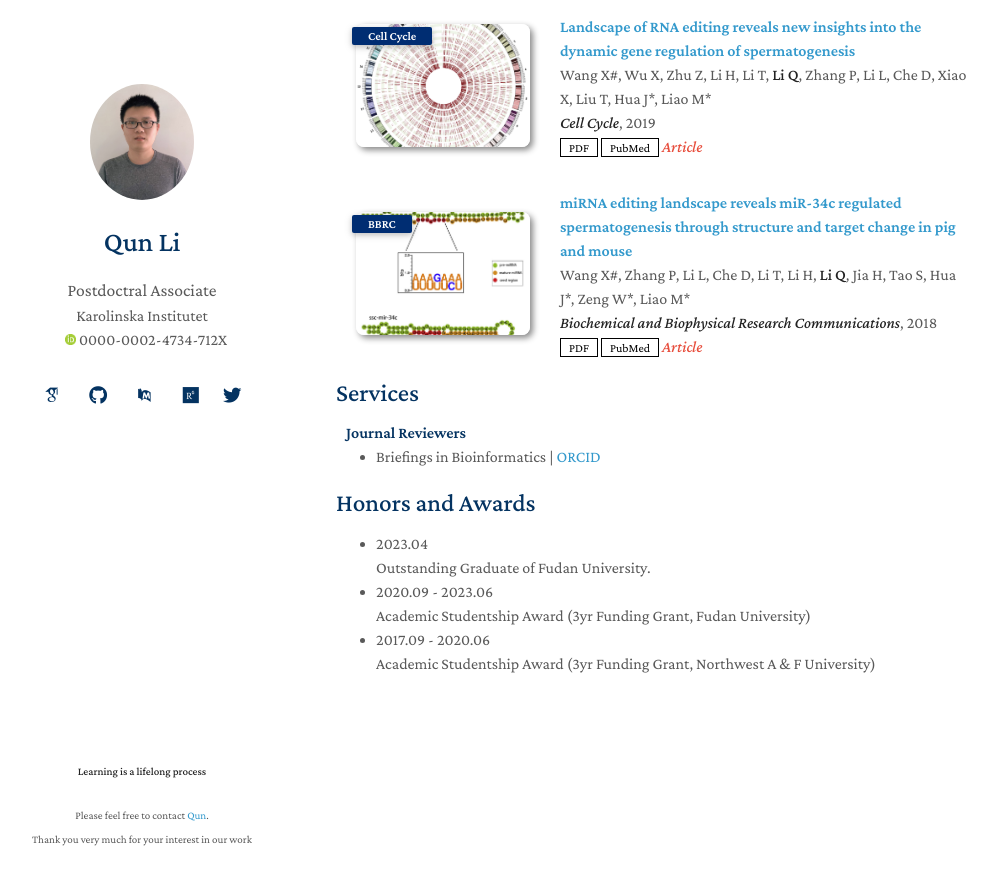
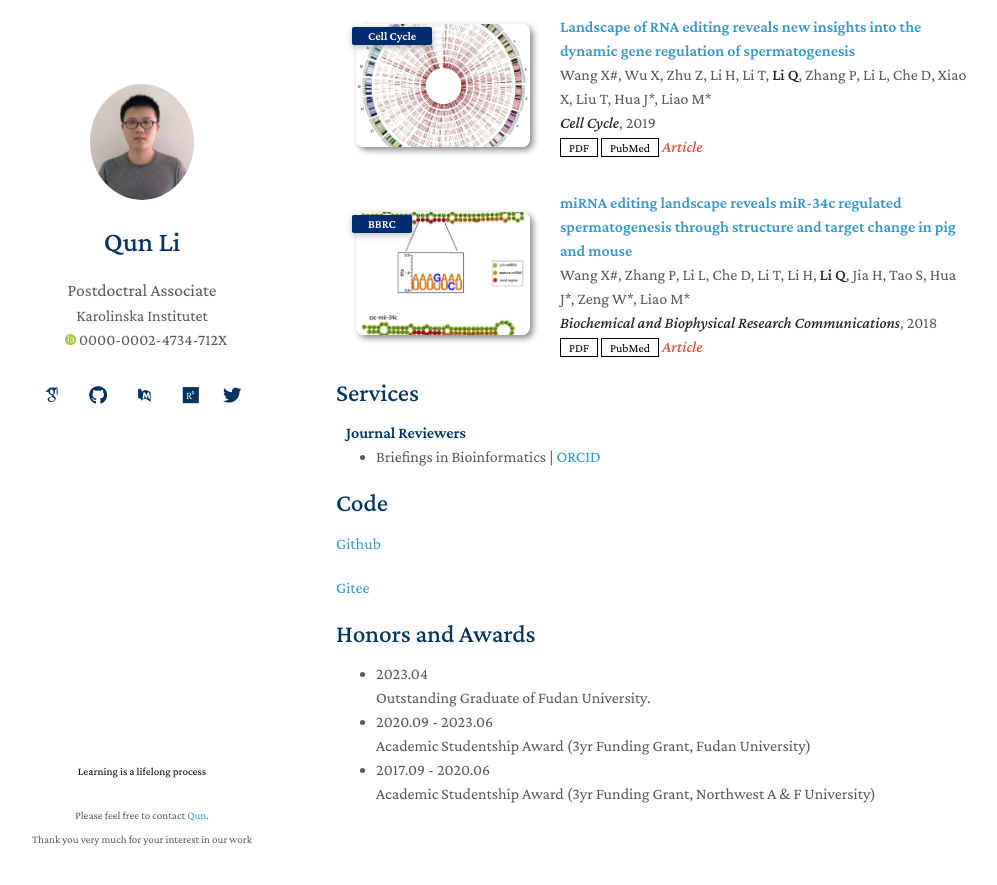
Before and after one commit to liqunbio/liqunbio.github.io, a Jekyll site: the page built from index.md, in a window 1280 px wide and 900 px high, scrolled down 3504 px. Shown: the top 885 px of the window, without its empty margins (134-1131 px from the left). Built offline with Jekyll 4.4.1, drawn with Linux system fonts in a browser that asks for light colours; some web fonts are replaced; comment, search, counter and statistics services are not loaded; our own code applies the rules of GitHub Pages for plain Markdown files.

Commit message:
Update index.md

```diff
--- a/index.md
+++ b/index.md
@@ -38,6 +38,11 @@ Born in China 🐣🐣
 {% include_relative _includes/publicationsB.md %}
 {% include_relative _includes/services.md %}
 
+## Code
+[Github](https://github.com/QunATCG)
+
+[Gitee](https://gitee.com/qunatcg)
+
 ## Honors and Awards
 - 2023.04 <br>
 Outstanding Graduate of Fudan University.
```
